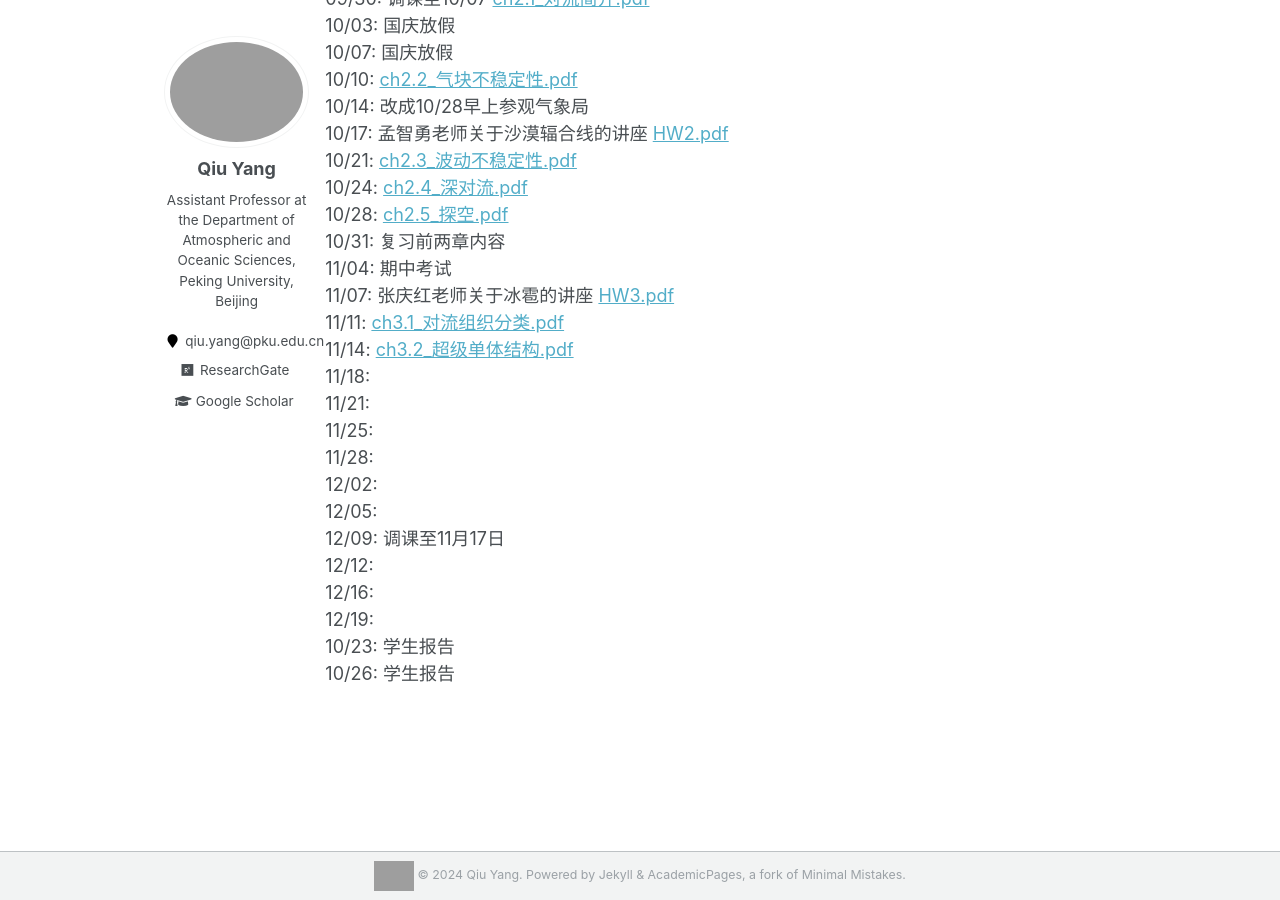
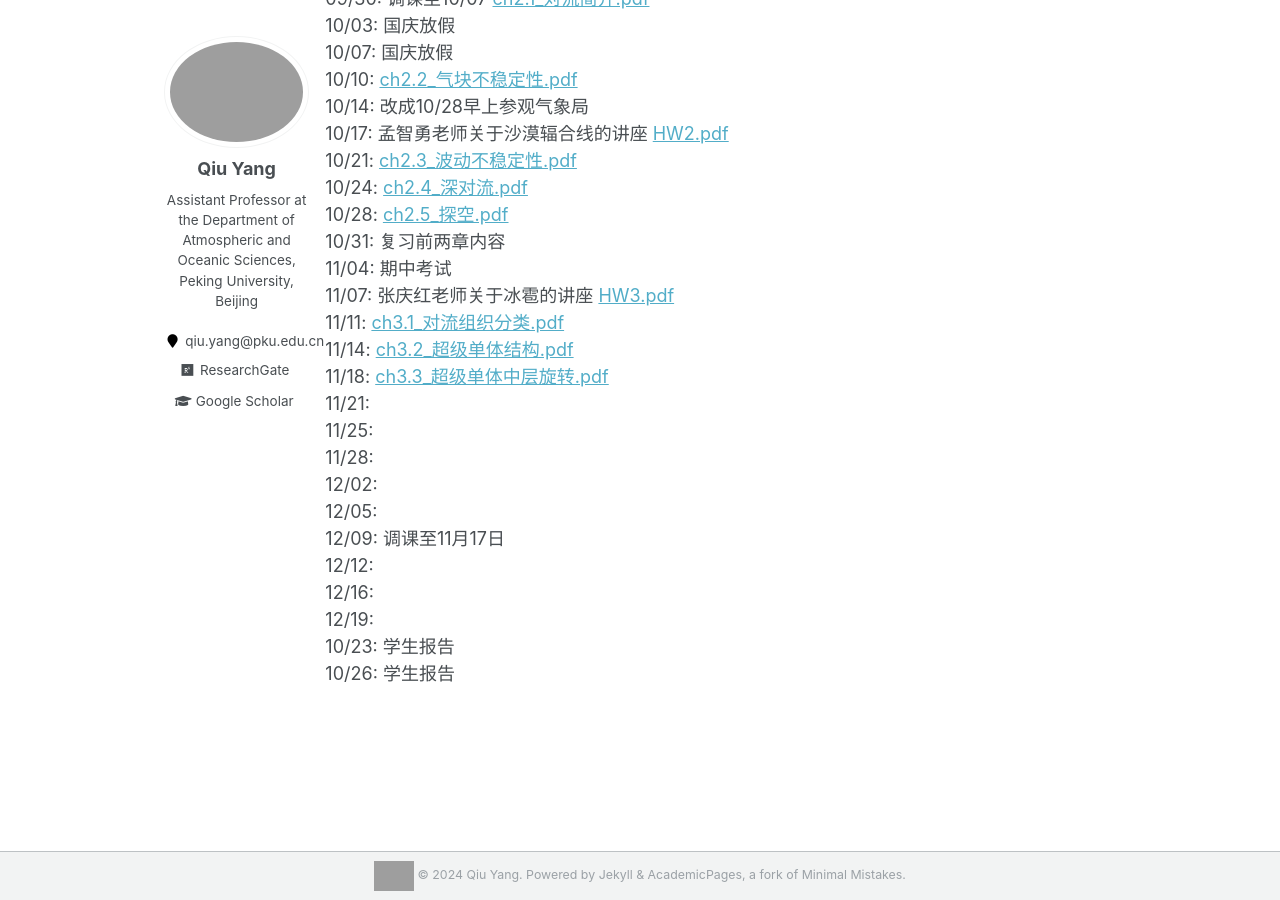
Before and after one commit to qiuyang50/qiuyang50.github.io, a Jekyll site: the page built from _pages/mesoscale_2024fall.md, in a window 1280 px wide and 900 px high, scrolled down 505 px. Built offline with Jekyll 4.4.1, drawn with Linux system fonts in a browser that asks for light colours; grey boxes are pictures that could not be loaded.

Commit message:
Update mesoscale_2024fall.md

```diff
--- a/_pages/mesoscale_2024fall.md
+++ b/_pages/mesoscale_2024fall.md
@@ -31,7 +31,7 @@ filename: modeling_2024fall.md
 11/07: 张庆红老师关于冰雹的讲座 <a href="https://qiuyang50.github.io/files/mesoscale_2024fall/HW3.pdf">HW3.pdf</a>
 11/11: <a href="https://qiuyang50.github.io/files/mesoscale_2024fall/ch3.1_对流组织分类.pdf">ch3.1_对流组织分类.pdf</a>
 11/14: <a href="https://qiuyang50.github.io/files/mesoscale_2024fall/ch3.2_超级单体结构.pdf">ch3.2_超级单体结构.pdf</a>
-11/18:
+11/18: <a href="https://qiuyang50.github.io/files/mesoscale_2024fall/ch3.3_超级单体中层旋转.pdf">ch3.3_超级单体中层旋转.pdf</a>
 11/21:
 11/25:
 11/28:
```
